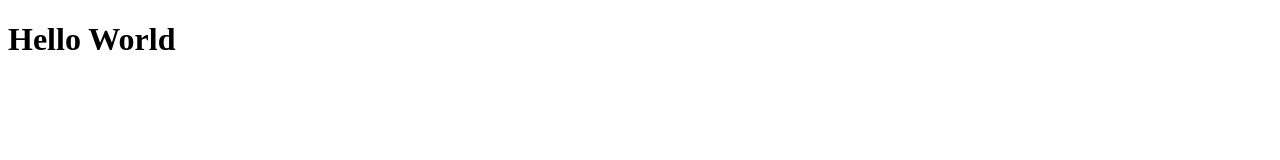
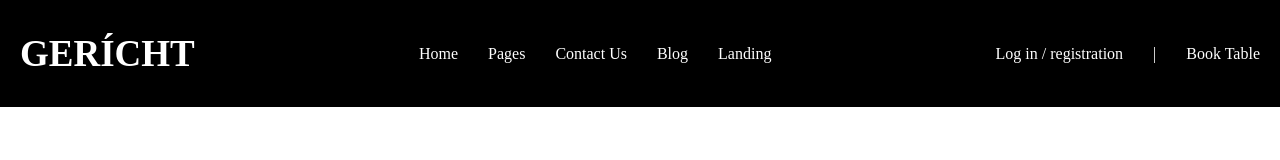
Before and after one commit to abdulbositsobitjonov007/Geri-cht-ecommerce, a plain HTML site: page index.html in a window 1280 px wide. Drawn offline with Linux system fonts and the light colour scheme; a web font is replaced by a local one.

Commit message:
adding header

```diff
--- a/css/base/main.css
+++ b/css/base/main.css
@@ -0,0 +1,25 @@
+@import url('https://fonts.googleapis.com/css2?family=Cormorant+Upright:wght@300;400;500;600;700&display=swap');
+
+*{
+    margin: 0;
+    padding: 0;
+    box-sizing: border-box;
+}
+
+body{
+    font-family: 'Cormorant Upright', serif;
+}
+
+a{
+    text-decoration: none;
+}
+
+.nav-container{
+    max-width: 1400px;
+    margin: 0 auto;
+}
+
+.container{
+    max-width: 1200px;
+    margin: 0 auto;
+}
--- a/css/layout/header.css
+++ b/css/layout/header.css
@@ -0,0 +1,42 @@
+.header{
+    display: flex;
+    justify-content: space-between;
+    align-items: center;
+}
+
+header {
+    padding: 32px 20px;
+    background-color: black;
+}
+
+
+.nav-menu {
+    display: flex;
+    gap: 30px;
+    list-style: none;
+
+}
+
+.nav-menu a {
+    color: white;
+}
+
+.login-book {
+    display: flex;
+    gap: 30px;
+}
+
+.login-book a {
+    color: white;
+}
+
+.login-book p {
+    color: white;
+}
+
+.logo {
+    color: white;
+    text-transform: uppercase;
+    font-size: 37px;
+    font-weight: bold;
+}
--- a/index.html
+++ b/index.html
@@ -8,7 +8,44 @@
 </head>
 <body>
 
-    <h1>Hello World</h1>
+    <header>
+        <div class="nav-container header">
+            <div>
+                <a class="logo" href="">Gerícht</a>
+            </div>
+            <ul class="nav-menu">
+                <li><a href="">Home</a></li>
+                <li><a href="">Pages</a></li>
+                <li><a href="">Contact Us</a></li>
+                <li><a href="">Blog</a></li>
+                <li><a href="">Landing</a></li>
+            </ul>
+            <div class="login-book">
+                <a href="">Log in / registration</a>
+                <p>|</p>
+                <a href="">Book Table</a>
+            </div>
+        </div>
+    </header>
+    <main>
+        <!-- Murodjon -->
+        <section></section>
+        <!-- Murodjon -->
+        <section></section>
+        <!-- Abdulbosit -->
+        <section></section>
+        <!-- Murodjon -->
+        <section></section>
+        <!-- Abdulbosit -->
+        <section></section>
+        <!-- Murodjon -->
+        <section></section>
+        <!-- Abdulbosit -->
+        <section></section>
+        <!-- Abdulbosit -->
+        <section></section>
+    </main>
+    <footer></footer>
 
 </body>
 </html>
```
